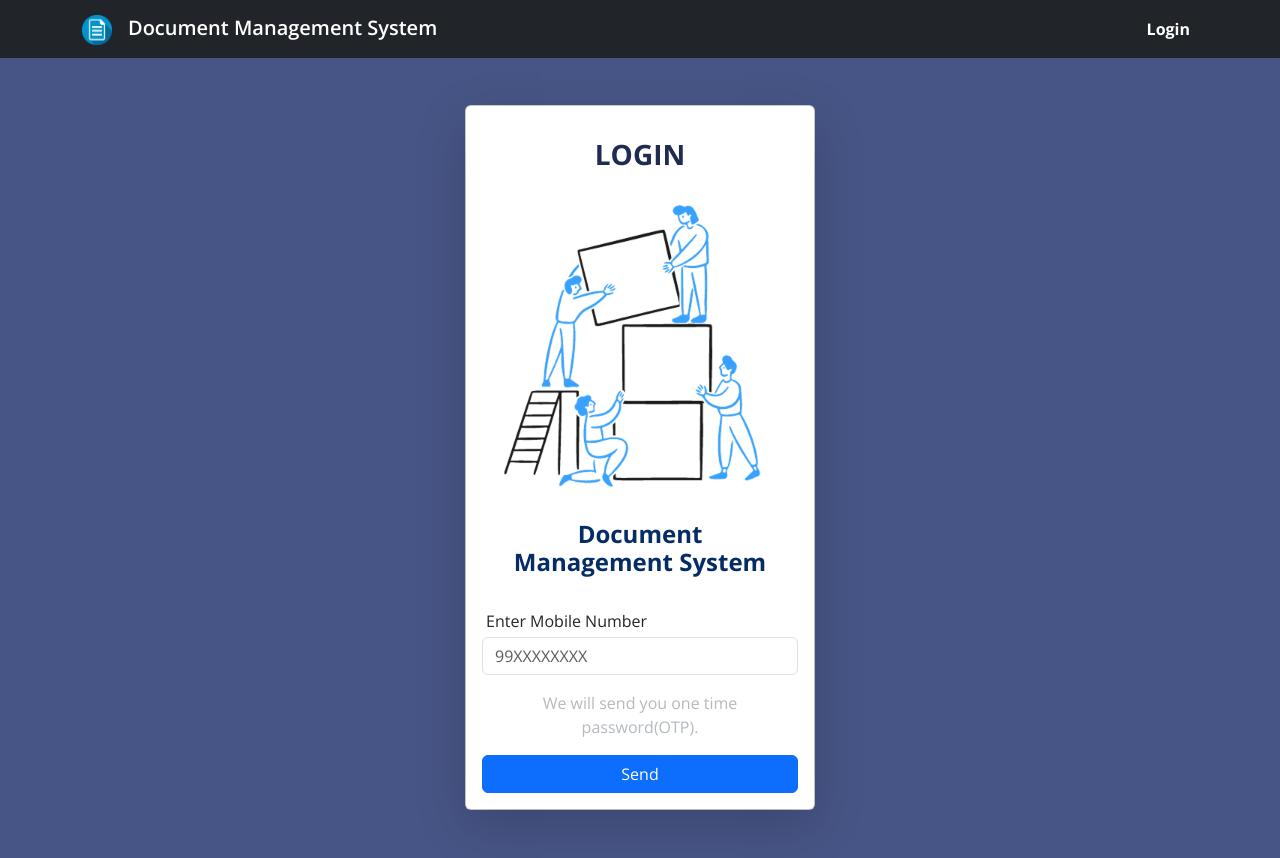
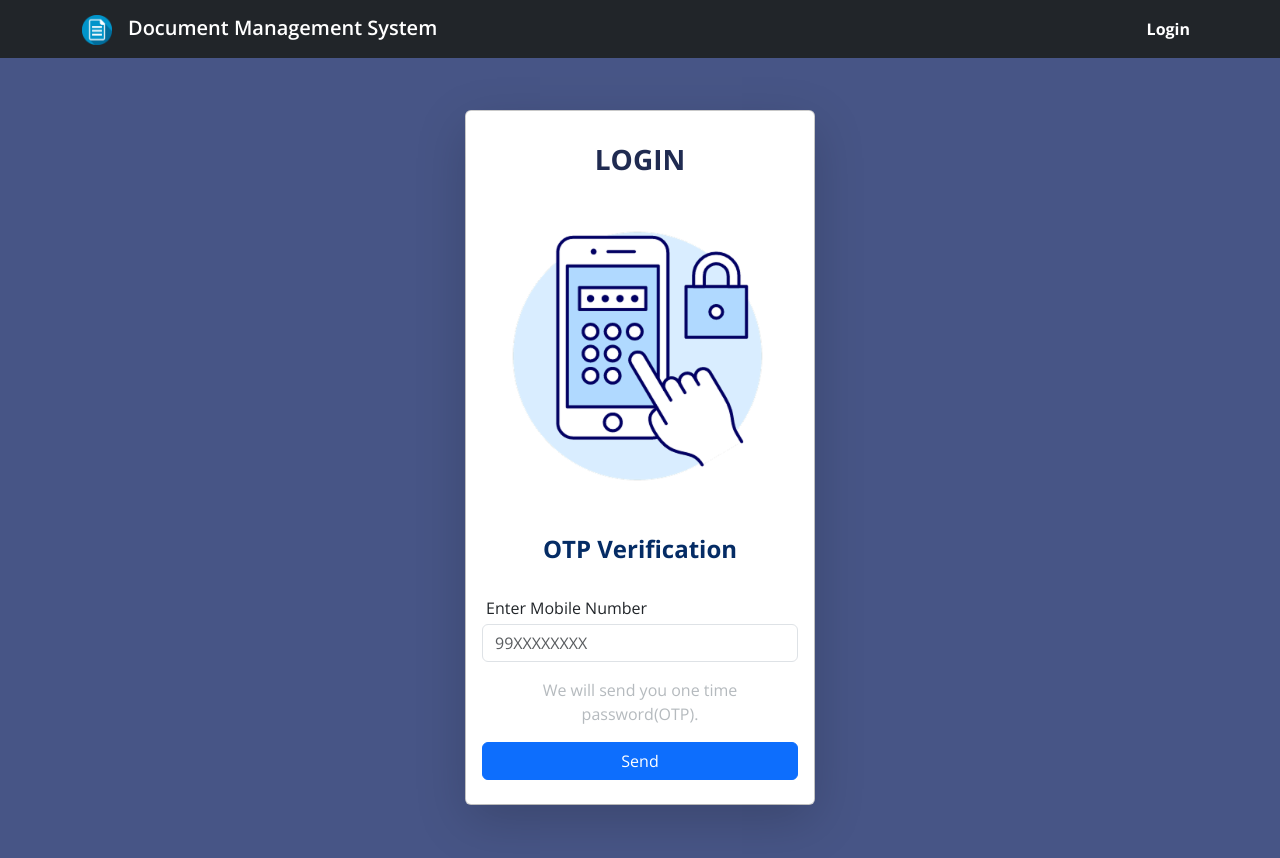
Before and after one commit to SimunBiswas/Data-Management-System, a React (Create React App) app: page / in a window 1280 px wide. Built offline with nearby package versions, Linux system fonts and the light colour scheme.

Commit message:
ui updation

```diff
--- a/src/components/Login.js
+++ b/src/components/Login.js
@@ -73,7 +73,7 @@ function Login() {
             LOGIN
           </h3>
           <img src="./DocumentManagement.png" alt="img" style={{"width" : "300px"}} />
-          <h2 style={{"color" : "#202B51 !important"}} className="text-primary-emphasis fs-4 text-center fw-bold p-4">Document <br /> Management System</h2>
+          <h2 style={{"color" : "#202B51 !important"}} className="text-primary-emphasis fs-4 text-center fw-bolder p-4">OTP Verification</h2>
           {error && <Alert variant="danger">{error}</Alert>}
 
           {step === 1 ? (
@@ -94,7 +94,7 @@ function Login() {
                 variant="primary rounded-lg"
                 onClick={handleGenerateOTP}
                 disabled={loading}
-                className="w-100"
+                className="w-100 mb-2"
               >
                 {loading ? <Spinner animation="border" size="sm" /> : "Send"}
               </Button>
@@ -113,7 +113,7 @@ function Login() {
                 variant="success"
                 onClick={handleValidateOTP}
                 disabled={loading}
-                className="w-100"
+                className="w-100 mb-2"
               >
                 {loading ? <Spinner animation="border" size="sm" /> : "Verify"}
               </Button>
```
Also changed, not shown: public/DocumentManagement.png.
